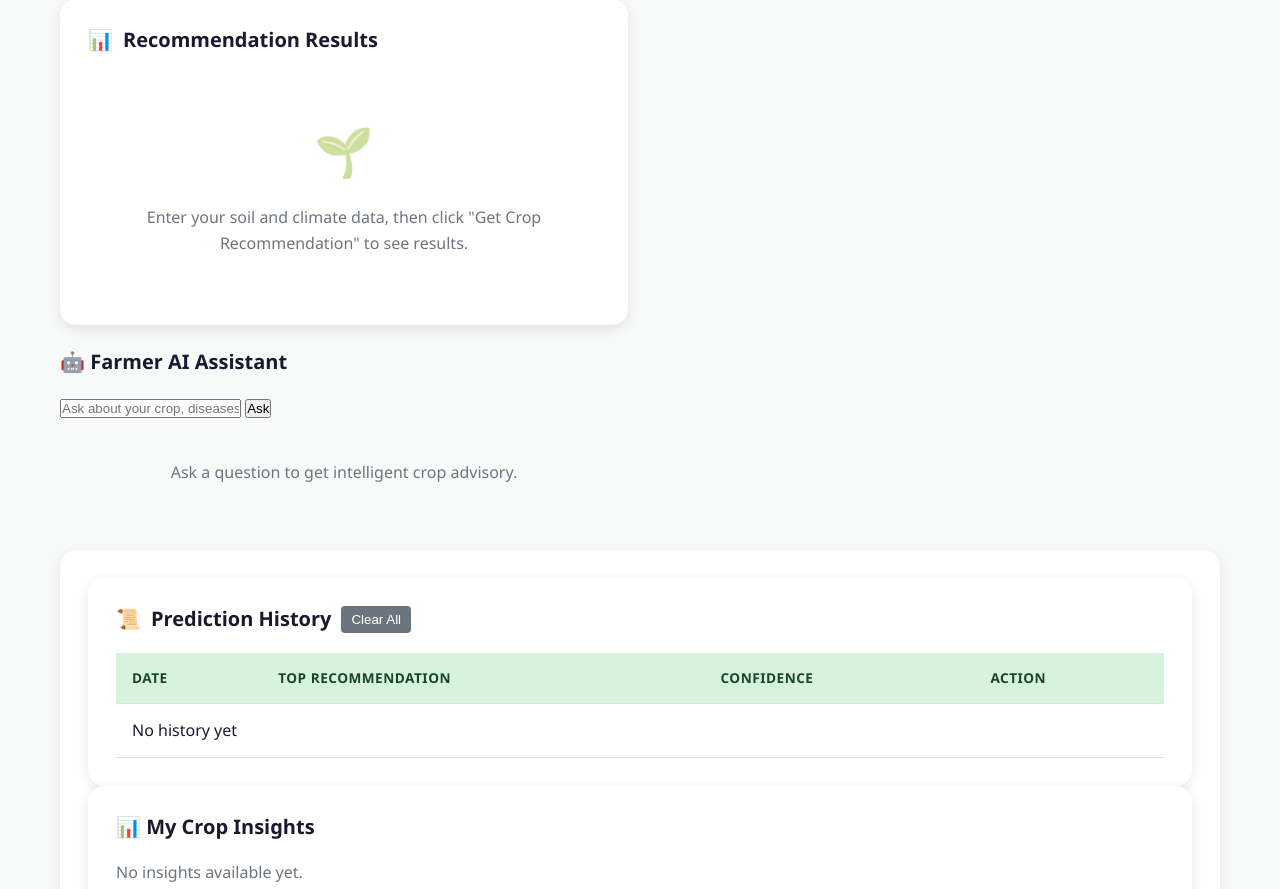
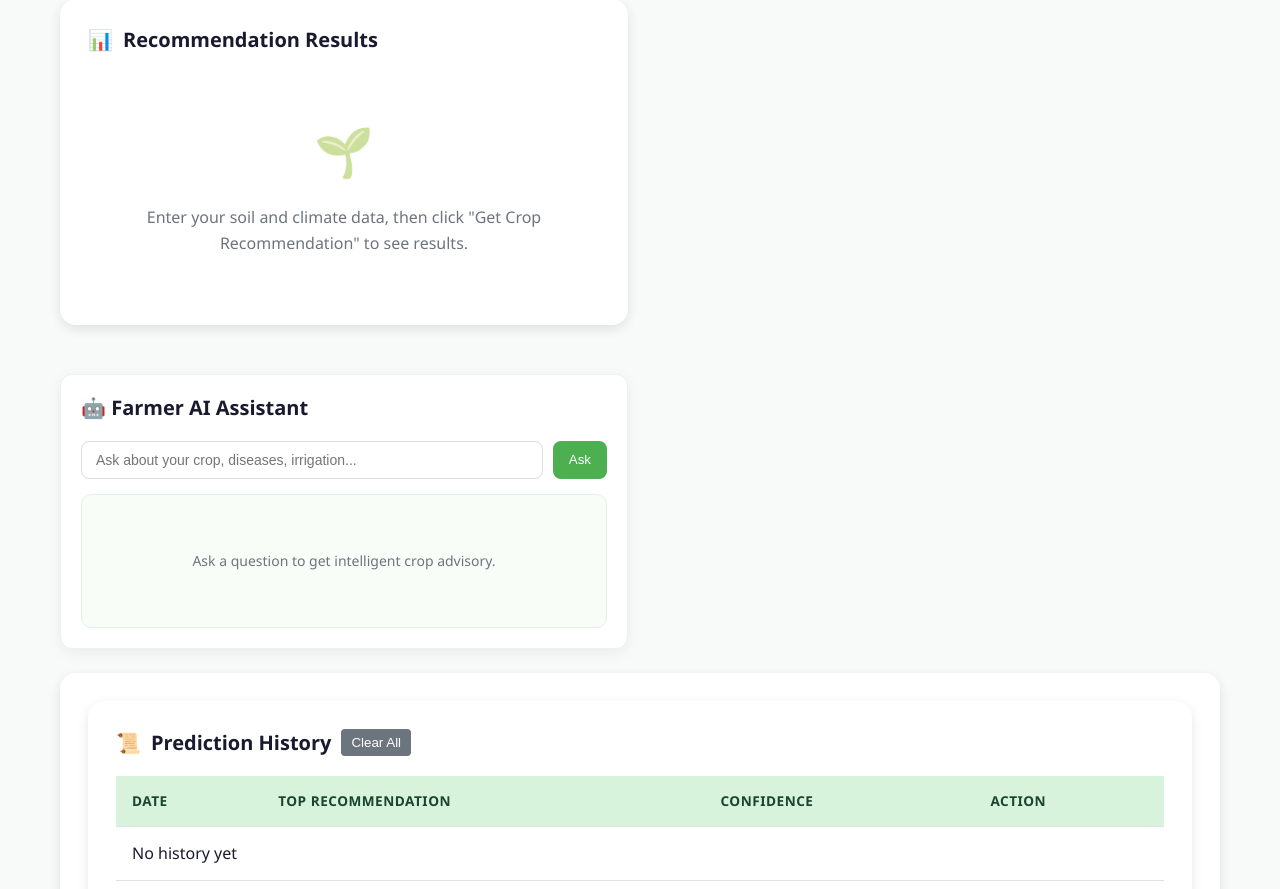
Before and after one commit to Priyal595/AgroGuide, a Django app: page /dashboard/ in a window 1280 px wide. Shown: the part 953-1842 px from the top of the page. Run offline with Django 5.2, Linux system fonts and the light colour scheme; the visitor is signed in with stand-in values (Sample User, id 1); data that the repository does not hold is empty; parts of the project's set-up code (start-up, migrations or seed data) failed here and were passed over.

Commit message:
stabilized assistant rendering and weather-based advisory

```diff
--- a/static/css/dashboard.css
+++ b/static/css/dashboard.css
@@ -487,3 +487,61 @@
   font-size: 0.9rem;
   border-radius: 6px;
 }
+
+/* ===============================
+   🤖 Farmer AI Assistant Section
+   =============================== */
+
+.assistant-card {
+  margin-top: 25px;
+  padding: 20px;
+  background: #ffffff;
+  border-radius: 12px;
+  box-shadow: 0 4px 14px rgba(0, 0, 0, 0.06);
+  border: 1px solid #f0f0f0;
+}
+
+.assistant-input-section {
+  display: flex;
+  gap: 10px;
+  margin-top: 15px;
+}
+
+#assistant-query {
+  flex: 1;
+  padding: 10px 14px;
+  border-radius: 8px;
+  border: 1px solid #ddd;
+  font-size: 14px;
+  transition: border 0.2s ease;
+}
+
+#assistant-query:focus {
+  outline: none;
+  border-color: #4CAF50;
+}
+
+#ask-assistant-btn {
+  padding: 10px 16px;
+  border: none;
+  border-radius: 8px;
+  background-color: #4CAF50;
+  color: white;
+  font-weight: 500;
+  cursor: pointer;
+  transition: background 0.2s ease;
+}
+
+#ask-assistant-btn:hover {
+  background-color: #43a047;
+}
+
+.assistant-response {
+  margin-top: 15px;
+  padding: 15px;
+  background: #f8fdf8;
+  border-radius: 10px;
+  border: 1px solid #e2f3e2;
+  font-size: 14px;
+  line-height: 1.6;
+}
--- a/templates/dashboard.html
+++ b/templates/dashboard.html
@@ -236,7 +236,7 @@
 
                     <div class="assistant-input-section">
                         <input type="text" id="assistant-query" placeholder="Ask about your crop, diseases, irrigation..." />
-                        <button id="ask-assistant-btn">Ask</button>
+                        <button type="button" id="ask-assistant-btn">Ask</button>
                     </div>
 
                     <div id="assistant-response" class="assistant-response">
@@ -336,5 +336,5 @@
 {% block extra_js %}
 <script src="{% static 'js/slider.js' %}"></script>
 <script src="{% static 'js/charts.js' %}"></script>
-<script src="{% static 'js/dashboard.js' %}"></script>
+<script src="{% static 'js/dashboard.js' %}" defer></script>
 {% endblock %}
```
Also changed, not shown: static/js/dashboard.js (+26 -85 lines).
